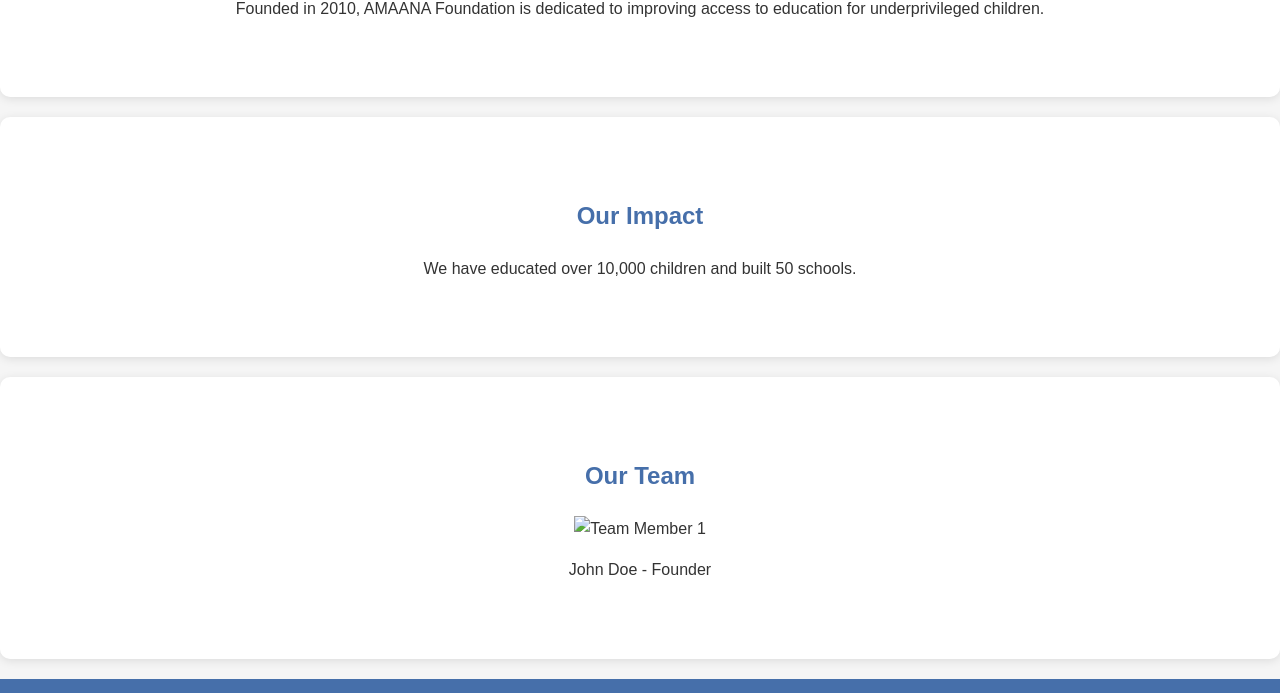
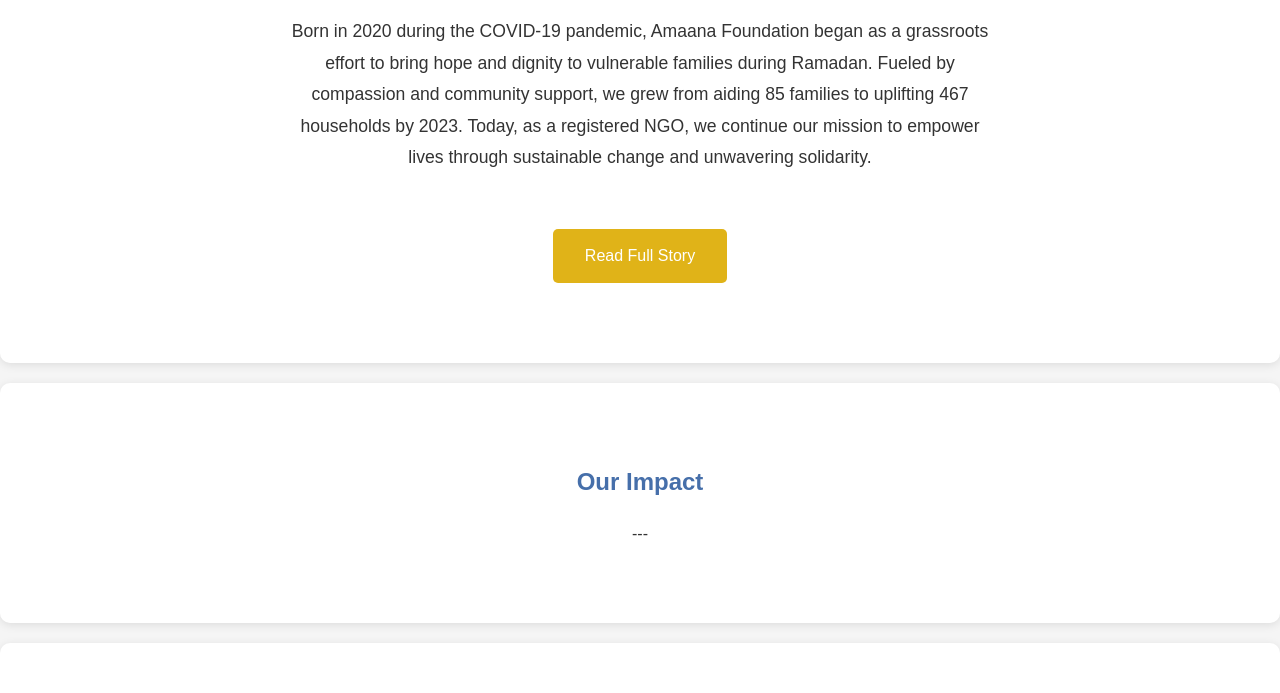
Before and after one commit to ismailkhan008/AmaanaNGO, a plain HTML site: page index.html in a window 1280 px wide. Shown: the part 557-1250 px from the top of the page. Drawn offline with nearby package versions, Linux system fonts and the light colour scheme.

Commit message:
Update about us section

```diff
--- a/index.html
+++ b/index.html
@@ -78,22 +78,27 @@
 
   <!-- About Us Section -->
   <section id="about" class="animate__animated animate__fadeInUp">
-    <h2>About Us</h2>
-    <p>Founded in 2010, AMAANA Foundation is dedicated to improving access to education for underprivileged children.</p>
+    <div class="about-container">
+      <h2>About Us</h2>
+      <div class="about-text">
+        <p>Born in 2020 during the COVID-19 pandemic, Amaana Foundation began as a grassroots effort to bring hope and dignity to vulnerable families during Ramadan. Fueled by compassion and community support, we grew from aiding 85 families to uplifting 467 households by 2023. Today, as a registered NGO, we continue our mission to empower lives through sustainable change and unwavering solidarity.</p>
+        <a href="full-story.html" class="about-cta">Read Full Story</a>
+      </div>
+    </div>
   </section>
 
   <!-- Impact Section -->
   <section id="impact" class="animate__animated animate__fadeInUp">
     <h2>Our Impact</h2>
-    <p>We have educated over 10,000 children and built 50 schools.</p>
+    <p>---</p>
   </section>
 
   <!-- Team Section -->
   <section id="team" class="animate__animated animate__fadeInUp">
     <h2>Our Team</h2>
     <div class="team-member">
-      <img src="images/team1.jpg" alt="Team Member 1">
-      <p>John Doe - Founder</p>
+      <!--<img src="images/team1.jpg" alt="Team Member 1">-->
+      <p>---</p>
     </div>
   </section>
 
--- a/style/mobile.css
+++ b/style/mobile.css
@@ -58,4 +58,17 @@
         width: 24px;
         height: 24px;
       }
+
+      #about {
+        padding: 50px 15px;
+      }
+
+      .about-text p {
+        font-size: 1rem;
+        line-height: 1.6;
+      }
+
+      .about-cta {
+        padding: 10px 25px;
+      }
   }
--- a/style/styles.css
+++ b/style/styles.css
@@ -242,3 +242,42 @@ footer p {
   flex-wrap: wrap;
   justify-content: center;
 }
+
+
+#about {
+  padding: 80px 20px;
+  background: #fff;
+  text-align: center;
+}
+
+.about-container {
+  max-width: 800px;
+  margin: 0 auto;
+}
+
+.about-text p {
+  font-size: 1.1rem;
+  line-height: 1.8;
+  color: #333;
+  margin: 0 auto 25px;
+  max-width: 700px;
+}
+
+
+.about-cta {
+  display: inline-block;
+  margin-top: 30px;
+  padding: 12px 30px;
+  background: #E0B318;
+  color: #fff;
+  text-decoration: none;
+  border-radius: 5px;
+  transition: all 0.3s ease;
+  border: 2px solid transparent;
+}
+
+.about-cta:hover {
+  background: #fff;
+  color: #E0B318;
+  border-color: #E0B318;
+}
```
